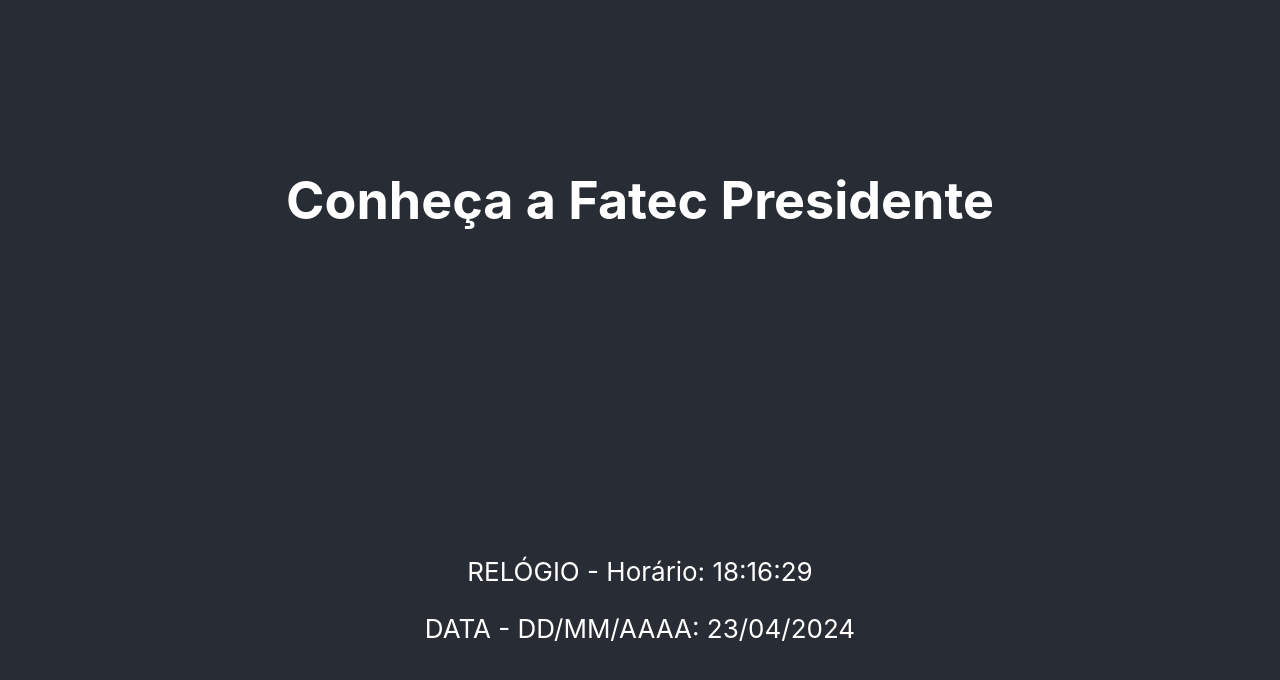
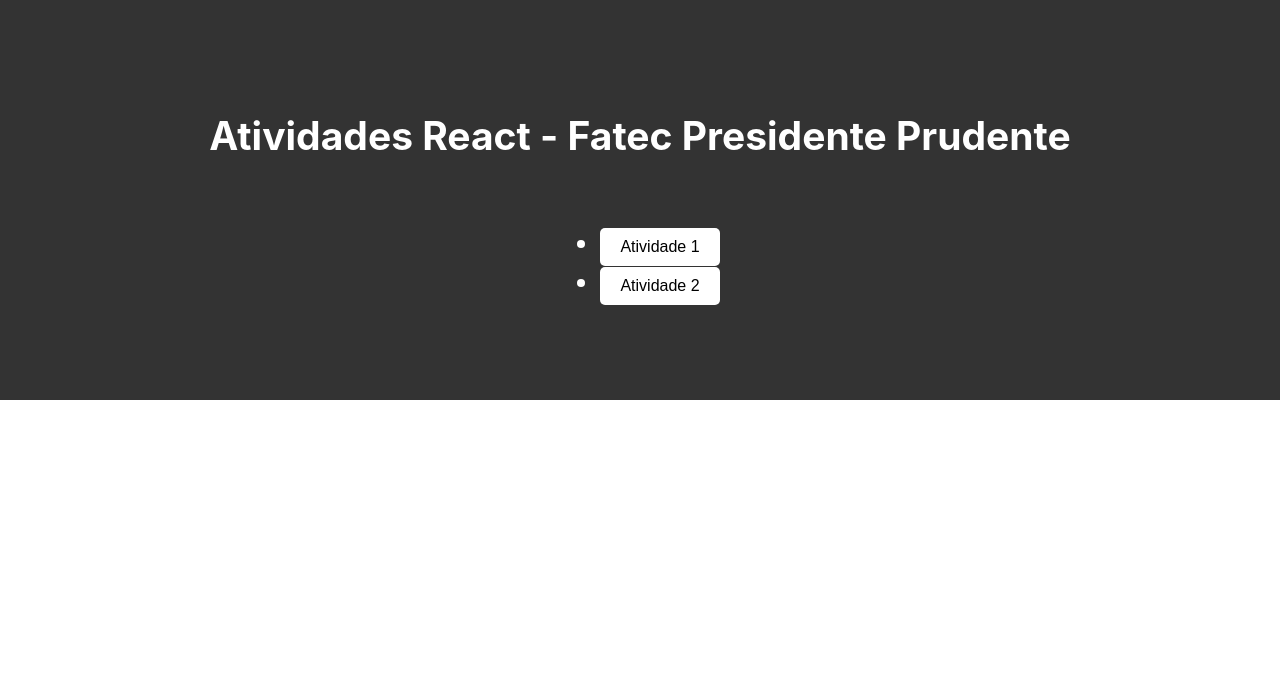
Before and after one commit to KaiqueSandel/LabEngenhariaSoftware-FATEC-React, a React (Create React App) app: page / in a window 1280 px wide. Shown: the top 680 px of the page. Built offline with nearby package versions, Linux system fonts and the light colour scheme.

Commit message:
Add files via upload

```diff
--- a/package.json
+++ b/package.json
@@ -8,6 +8,7 @@
     "@testing-library/user-event": "^13.5.0",
     "react": "^18.2.0",
     "react-dom": "^18.2.0",
+    "react-router-dom": "^6.23.0",
     "react-scripts": "5.0.1",
     "web-vitals": "^2.1.4"
   },
--- /dev/null
+++ b/src/Atv01.js
@@ -0,0 +1,27 @@
+import React from 'react';
+import { Link } from 'react-router-dom';
+import Relogio from './Relogio';
+import Letreiro from './Letreiro';
+import './index.css';
+
+export default function Atv01(){
+    return (
+        <>
+        <div className="Index">
+            <header className="Index-header">
+                <nav className="navbar">
+                    <h1>Atividade 1</h1>
+                    <Link to="/">
+                        <button className="btn-voltar">VOLTAR AO MENU</button>
+                    </Link>
+                </nav>
+
+                <Relogio />
+                <Letreiro />
+                <br />
+
+            </header>
+        </div>
+        </>
+    );
+}
--- /dev/null
+++ b/src/Atv02.js
@@ -0,0 +1,23 @@
+import React from 'react';
+import { Link } from 'react-router-dom';
+import './index.css';
+
+export default function Atv02(){
+    return (
+        <>
+        <div className="Index">
+            <header className="Index-header">
+                <nav className="navbar">
+                    <h1>Atividade 2</h1>
+                    <Link to="/">
+                        <button className="btn-voltar">VOLTAR AO MENU</button>
+                    </Link>
+                </nav>
+
+                <br />
+
+            </header>
+        </div>
+        </>
+    );
+}
--- /dev/null
+++ b/src/Home.js
@@ -0,0 +1,29 @@
+import React from 'react';
+import { Link } from 'react-router-dom';
+
+const Home = () =>{
+    return (
+            <div className="Index">
+                <>
+                    <header className="Index-header">
+                        <nav className="navbar">
+                            <h1>Atividades React - Fatec Presidente Prudente</h1>
+                        </nav>
+
+                        <ul>
+                            <li>
+                                <Link to="/Atv01"><button className="btn-voltar">Atividade 1</button></Link>
+                            </li>
+                            <li>
+                                <Link to="/Atv02>"><button className="btn-voltar">Atividade 2</button></Link>
+                            </li>
+
+                        </ul>
+
+
+                    </header>
+                </>
+            </div>
+    );
+}
+export default Home;
--- a/src/index.css
+++ b/src/index.css
@@ -17,7 +17,7 @@
 }
 
 .Index-header {
-  background-color: #282c34;
+  background-color: #333333;
   min-height: 50vh;
   display: flex;
   flex-direction: column;
@@ -26,3 +26,29 @@
   font-size: calc(10px + 2vmin);
   color: white;
 }
+
+.navbar {
+  display: flex;
+  justify-content: space-between;
+  align-items: center;
+  background-color: #333;
+  color: #fff;
+  padding: 10px 20px;
+}
+
+
+.btn-voltar {
+  background-color: #fff;
+  color: #000;
+  border: none;
+  border-radius: 5px;
+  padding: 10px 20px;
+  font-size: 16px;
+  cursor: pointer;
+  transition: background-color 0.3s ease;
+}
+
+.btn-voltar:hover {
+  background-color: #007bff; /* Azul */
+  color: #fff;
+}
--- a/src/index.js
+++ b/src/index.js
@@ -1,14 +1,12 @@
 import React from 'react';
 import ReactDOM from 'react-dom/client';
 import './index.css';
-import Letreiro from './Letreiro';
-import Relogio from './Relogio';
+import MinhasRotas from "./minhasRotas";
 
 
   const root = ReactDOM.createRoot(document.getElementById('root'));
   root.render(
     <>
-      <Letreiro/>
-      <Relogio/>
+        <MinhasRotas />
     </>
   );
--- /dev/null
+++ b/src/minhasRotas.js
@@ -0,0 +1,17 @@
+import { BrowserRouter, Route, Routes } from 'react-router-dom';
+
+import Home from "./Home";
+import Atv01 from "./Atv01";
+import Atv02 from "./Atv02";
+
+export default function minhasRotas(){
+    return (
+        <BrowserRouter>
+        <Routes>
+            <Route path="/" element={<Home />} />
+            <Route path="/atv01" element={<Atv01 />} />
+            <Route path="/atv02" element={<Atv02 />} />
+        </Routes>
+        </BrowserRouter>
+    );
+}
```
Also changed, not shown: src/App.js (+3 -16 lines), 1 other file (tests, documents, lock files or other folders).
